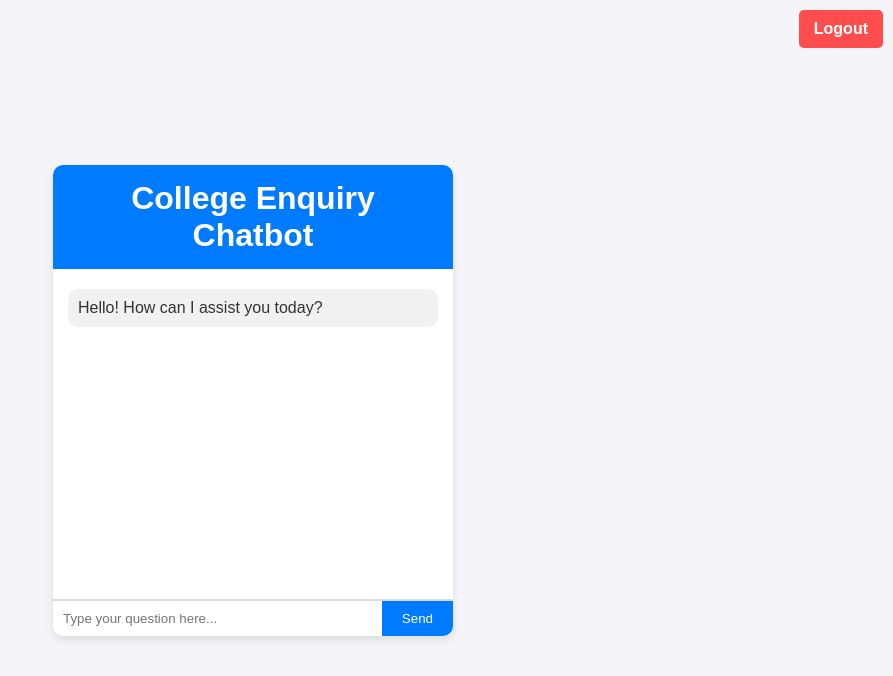
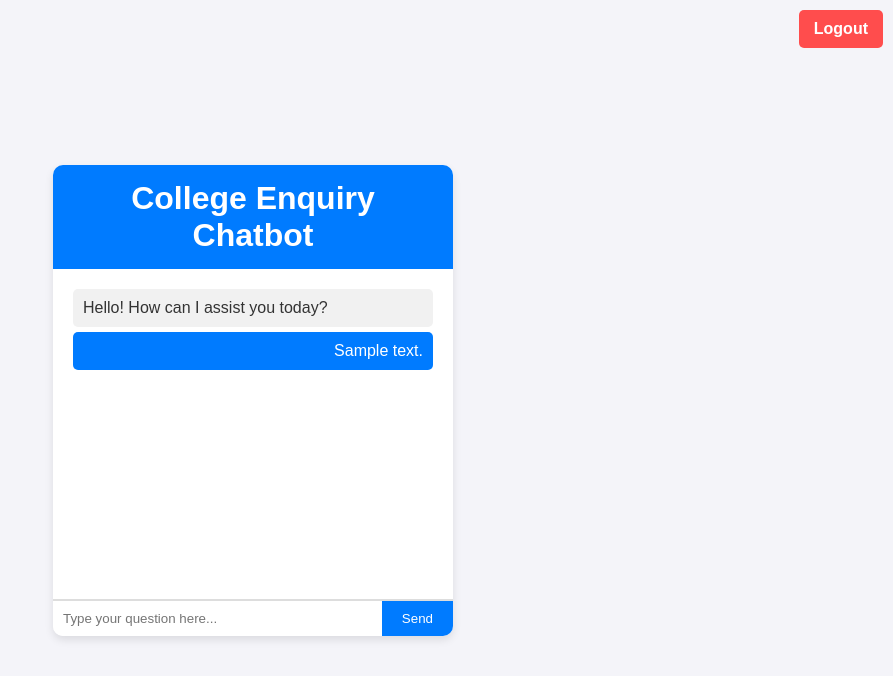
Before and after one commit to mroggy123/major_project, a Flask app: template colleg_chatbot/templates/index.html in a window 1280 px wide. Shown: the top 676 px of the page, without its empty margins (387-1280 px from the left). Run offline with Flask 3, Linux system fonts and the light colour scheme; the template is opened without the code that fills it: most values are stand-ins (such as "Sample title", 1, 10 or a date in 2020); some libraries are stand-ins or nearby versions.

Commit message:
chat stored in database

```diff
--- a/colleg_chatbot/app.py
+++ b/colleg_chatbot/app.py
@@ -11,7 +11,7 @@ app = Flask(__name__)
 # MySQL Configuration
 app.config['MYSQL_HOST'] = 'localhost'
 app.config['MYSQL_USER'] = 'root'
-app.config['MYSQL_PASSWORD'] = 'lakshmi'
+app.config['MYSQL_PASSWORD'] = ''
 app.config['MYSQL_DB'] = 'college_chatbot'
 
 mysql = MySQL(app)
@@ -122,7 +122,11 @@ def chatbot_response(user_input):
 @app.route("/")
 def index():
     if 'loggedin' in session:
-        return render_template("index.html")
+        # Fetch chat history for the user
+        cursor = mysql.connection.cursor(MySQLdb.cursors.DictCursor)
+        cursor.execute('SELECT * FROM chat_history WHERE user_id = %s ORDER BY timestamp', (session['id'],))
+        chat_history = cursor.fetchall()
+        return render_template("index.html", chat_history=chat_history)
     return redirect(url_for('login'))
 
 @app.route("/login", methods=['GET', 'POST'])
@@ -177,6 +181,18 @@ def logout():
 def get_response():
     user_input = request.json.get("message")
     response = chatbot_response(user_input)
+
+    # Save user message to database
+    cursor = mysql.connection.cursor(MySQLdb.cursors.DictCursor)
+    cursor.execute('INSERT INTO chat_history (user_id, message, is_bot) VALUES (%s, %s, %s)',
+                   (session['id'], user_input, False))
+    mysql.connection.commit()
+
+    # Save bot response to database
+    cursor.execute('INSERT INTO chat_history (user_id, message, is_bot) VALUES (%s, %s, %s)',
+                   (session['id'], response, True))
+    mysql.connection.commit()
+
     return jsonify({"response": response})
 
 if __name__ == "__main__":
--- a/colleg_chatbot/static/styleindex.css
+++ b/colleg_chatbot/static/styleindex.css
@@ -91,3 +91,20 @@ h1 {
 .logout-btn:hover {
     background-color: #cc0000;
 }
+
+.bot-message {
+    background-color: #f1f1f1;
+    padding: 10px;
+    margin: 5px;
+    border-radius: 5px;
+    align-self: flex-start;
+}
+
+.user-message {
+    background-color: #007bff;
+    color: white;
+    padding: 10px;
+    margin: 5px;
+    border-radius: 5px;
+    align-self: flex-end;
+}
--- a/colleg_chatbot/templates/index.html
+++ b/colleg_chatbot/templates/index.html
@@ -11,6 +11,13 @@
         <h1>College Enquiry Chatbot</h1>
         <div id="chat-box">
             <div class="bot-message">Hello! How can I assist you today?</div>
+            {% if chat_history %}
+                {% for chat in chat_history %}
+                    <div class="{% if chat.is_bot %}bot-message{% else %}user-message{% endif %}">
+                        {{ chat.message }}
+                    </div>
+                {% endfor %}
+            {% endif %}
         </div>
         <div class="input-container">
             <input type="text" id="user-input" placeholder="Type your question here...">
```
